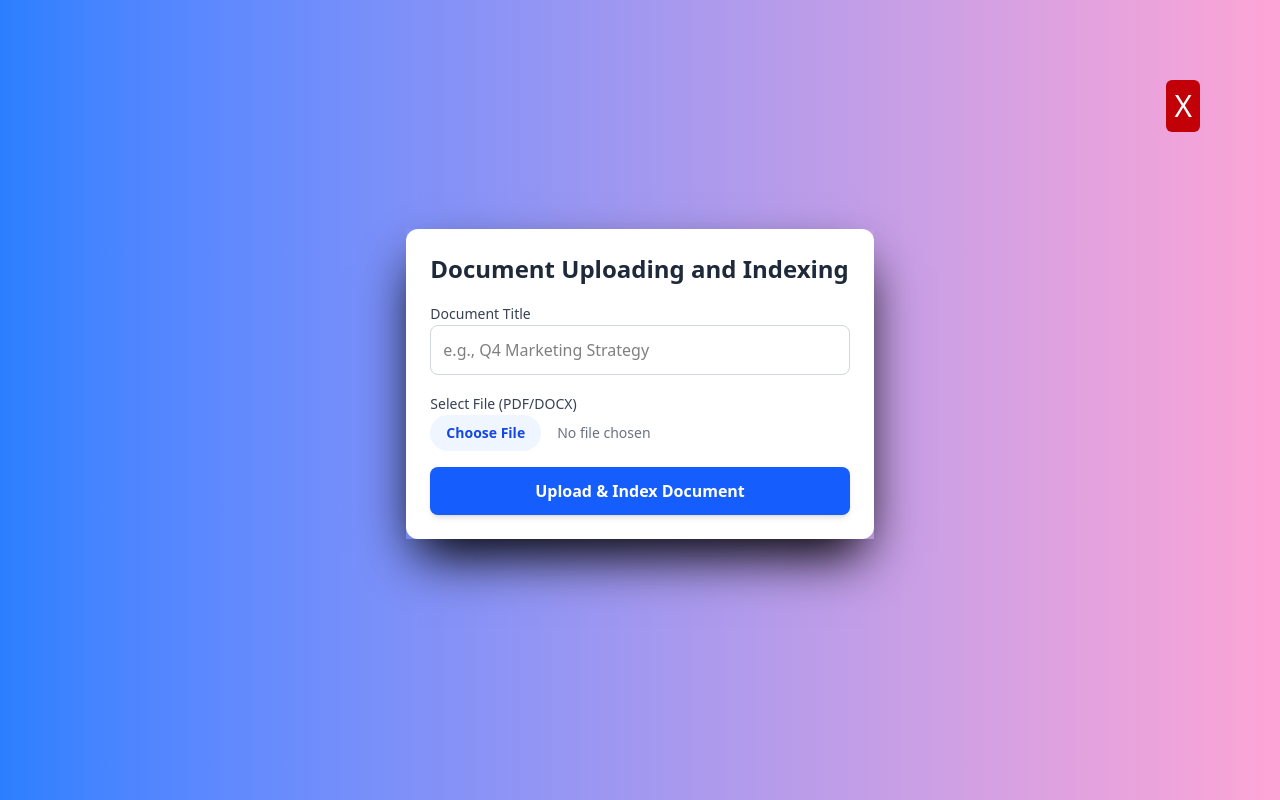
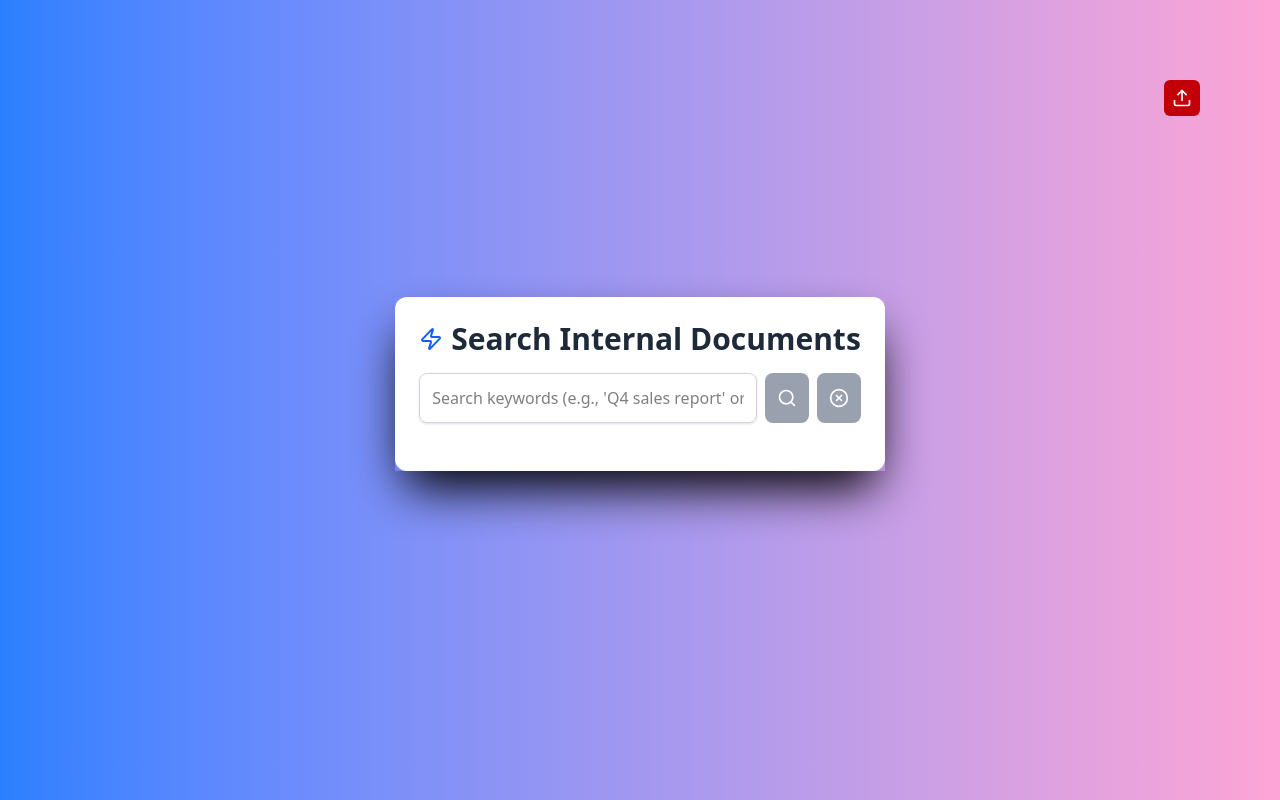
Before and after one commit to dhritich20baruah/Doc-Search, a Next.js app: page / in a window 1280 px wide. Built offline with nearby package versions, Linux system fonts and the light colour scheme.

Commit message:
Categoris  and clear search button added

```diff
--- a/app/component/DocumentSearch.tsx
+++ b/app/component/DocumentSearch.tsx
@@ -2,7 +2,7 @@
 import { useState } from "react";
 import axios from "axios";
 import { MarketingDocument } from "@/types/document";
-import { Search, Loader2, FileText, Link, Zap } from "lucide-react";
+import { Search, Loader2, FileText, Link, Zap, XCircle, Tag, Users, Folder } from "lucide-react";
 
 export default function DocumentSearch() {
   const [query, setQuery] = useState("");
@@ -37,8 +37,14 @@ export default function DocumentSearch() {
     }
   };
 
+   const handleClear = () => {
+    setQuery('');
+    setResults([]);
+    setError(null);
+  }
+
   return (
-    <div className="p-6 rounded-xl shadow-2xl bg-white max-w-2xl mx-auto font-sans">
+   <div className="p-6 rounded-xl shadow-2xl bg-white max-w-2xl mx-auto font-sans">
       <h3 className="text-3xl font-extrabold mb-4 text-gray-800 flex items-center">
         <Zap className="w-6 h-6 mr-2 text-blue-600" />
         Search Internal Documents
@@ -56,8 +62,8 @@ export default function DocumentSearch() {
         />
         <button
           type="submit"
-          disabled={loading}
-          className="p-3 bg-blue-600 text-white rounded-lg hover:bg-blue-700 transition duration-150 disabled:bg-gray-400 flex items-center"
+          disabled={loading || !query.trim()}
+          className="p-3 bg-blue-600 text-white rounded-lg hover:bg-blue-700 transition duration-150 disabled:bg-gray-400 flex items-center cursor-pointer"
         >
           {loading ? (
             <Loader2 className="h-5 w-5 animate-spin" />
@@ -65,6 +71,18 @@ export default function DocumentSearch() {
             <Search className="h-5 w-5" />
           )}
         </button>
+
+        {/* Clear Button */}
+        <button
+          type="button"
+          onClick={handleClear}
+          disabled={loading || (!query && results.length === 0)}
+          className="p-3 bg-red-500 text-white rounded-lg hover:bg-red-600 transition duration-150 disabled:bg-gray-400 flex items-center cursor-pointer"
+          title="Clear Search"
+        >
+          <XCircle className="h-5 w-5" />
+        </button>
+
       </form>
 
       {/* Results Display */}
@@ -78,7 +96,7 @@ export default function DocumentSearch() {
       {!loading && results.length > 0 && (
         <div className="mt-6 space-y-3">
           <h4 className="text-lg font-semibold text-gray-700 border-b pb-1">
-            Found {results.length} Result{results.length !== 1 ? "s" : ""}
+            Found {results.length} Result{results.length !== 1 ? 's' : ''}
           </h4>
 
           <ul className="space-y-4">
@@ -94,6 +112,24 @@ export default function DocumentSearch() {
                   </span>
                 </div>
 
+                {/* --- Display Categorization Data --- */}
+                <div className="flex flex-wrap gap-x-4 gap-y-2 text-xs font-medium text-gray-600 mb-3">
+                    <span className="flex items-center">
+                        <Tag className="w-3 h-3 mr-1 text-purple-500" />
+                        Topic: <span className="ml-1 font-semibold">{doc.topic}</span>
+                    </span>
+                    <span className="flex items-center">
+                        <Folder className="w-3 h-3 mr-1 text-green-500" />
+                        Project: <span className="ml-1 font-semibold">{doc.project}</span>
+                    </span>
+                    <span className="flex items-center">
+                        <Users className="w-3 h-3 mr-1 text-orange-500" />
+                        Team: <span className="ml-1 font-semibold">{doc.team}</span>
+                    </span>
+                </div>
+                {/* ---------------------------------- */}
+
+
                 <p className="text-sm text-gray-500 mb-2 truncate">
                   Indexed Text Snippet: {doc.content.substring(0, 100)}...
                 </p>
@@ -102,7 +138,7 @@ export default function DocumentSearch() {
                   href={doc.file_url}
                   target="_blank"
                   rel="noopener noreferrer"
-                  className="inline-flex items-center text-blue-600 hover:text-blue-800 text-sm font-medium transition duration-150"
+                  className="inline-flex items-center text-blue-600 hover:text-blue-800 text-sm font-medium transition duration-150 mt-2"
                 >
                   <Link className="w-4 h-4 mr-1" />
                   View Original File
@@ -112,12 +148,6 @@ export default function DocumentSearch() {
           </ul>
         </div>
       )}
-
-      {!loading && !error && results.length === 0 && query.trim() && (
-        <p className="text-center text-gray-500 mt-6">
-          Search is complete. No matching documents found for "{query}".
-        </p>
-      )}
     </div>
   );
 }
--- a/app/component/UploadForm.tsx
+++ b/app/component/UploadForm.tsx
@@ -3,6 +3,36 @@ import React, { useState } from "react";
 import axios from "axios";
 import { Loader2, Zap } from "lucide-react";
 import pdfToText from "react-pdftotext";
+import Tesseract from "tesseract.js";
+
+const isImageFile = (file: File) => {
+  const name = file.name.toLowerCase();
+  return (
+    name.endsWith(".png") || name.endsWith(".jpg") || name.endsWith(".jpeg")
+  );
+};
+
+const isPdfFile = (file: File) => {
+  return file.name.toLowerCase().endsWith(".pdf");
+};
+
+async function runTesseractOcr(file: File): Promise<string> {
+  try {
+    const {
+      data: { text },
+    } = await Tesseract.recognize(
+      file,
+      "eng", // Language: English
+      {
+        logger: (m) => console.log(m.status, m.progress), // Show OCR progress
+      }
+    );
+    return text.trim();
+  } catch (e) {
+    console.error("Tesseract OCR Failed:", e);
+    return "OCR_FAILED_ERROR: Could not extract text from image.";
+  }
+}
 
 export async function extractTextFromPdf(file: File) {
   let fullText = await pdfToText(file);
@@ -17,7 +47,13 @@ const UploadForm = () => {
   const [loading, setLoading] = useState(false);
 
   const handleFileChange = (e: React.ChangeEvent<HTMLInputElement>) => {
-    if (e.target.files && e.target.files.length > 0) setFile(e.target.files[0]);
+    const selectedFile = e.target.files ? e.target.files[0] : null;
+    setFile(selectedFile);
+
+    // Suggest title based on file name if no title has been typed
+    if (selectedFile && !title) {
+      setTitle(selectedFile.name.replace(/\.[^/.]+$/, "")); // remove extension
+    }
   };
 
   const handleSubmit = async (e: React.FormEvent) => {
@@ -29,9 +65,33 @@ const UploadForm = () => {
       return;
     }
 
+    if (!isPdfFile(file) && !isImageFile(file)) {
+      setMessage("Error: Only PDF, PNG, JPG, or JPEG files are supported.");
+      return;
+    }
+
     setLoading(true);
     setMessage("Converting file, uploading, and indexing...");
-    const extractedContent = await extractTextFromPdf(file);
+
+    let extractedContent = "";
+
+    if (isImageFile(file)) {
+      setMessage("Extracting content from image using Tesseract OCR...");
+      extractedContent = await runTesseractOcr(file); // 🛑 AWAIT the result
+    } else if (isPdfFile(file)) {
+      setMessage("Extracting content from PDF using react-pdftotext...");
+      extractedContent = await extractTextFromPdf(file); // 🛑 AWAIT the result
+    }
+
+    if (extractedContent.includes("ERROR") || extractedContent === "") {
+      setMessage(
+        `Extraction failed: Extracted content was empty or contained an error.`
+      );
+      setLoading(false);
+      return;
+    }
+
+    setMessage('Extraction complete. Preparing for upload and categorization...');
 
     // 1. Convert File to Base64 String
     const reader = new FileReader();
@@ -102,11 +162,11 @@ const UploadForm = () => {
         {/* File Input */}
         <div className="space-y-1">
           <label className="text-sm font-medium text-gray-700">
-            Select File (PDF/DOCX)
+            Select File (PDF/JPEG/JPG/PNG)
           </label>
           <input
             type="file"
-            accept=".pdf,.docx"
+            accept=".pdf,.png,.jpeg,.jpg"
             onChange={handleFileChange}
             required
             className="w-full text-sm text-gray-500
--- a/app/page.tsx
+++ b/app/page.tsx
@@ -5,12 +5,13 @@ import axios from "axios";
 import { MarketingDocument } from "@/types/document";
 import UploadForm from "./component/UploadForm";
 import DocumentSearch from "./component/DocumentSearch";
+import { Search, Upload, FileUp, UploadCloud } from "lucide-react";
 
 export default function Home() {
   const [searchTerm, setSearchTerm] = useState("");
   const [results, setResults] = useState<MarketingDocument[]>([]);
   const [loading, setLoading] = useState(false);
-  const [visible, setVisible] = useState(false);
+  const [visible, setVisible] = useState(true);
 
   return (
     <div className="flex flex-col min-h-screen items-center justify-center bg-linear-to-r from-blue-500 to-pink-300 space-y-8 relative">
@@ -25,10 +26,10 @@ export default function Home() {
       )}
       <div className="absolute top-20 right-20">
            <button
-            className="bg-red-700 text-white p-2 cursor-pointer text-3xl rounded-md hover:text-red-700 hover:bg-white"
+            className="bg-red-700 text-white p-2 cursor-pointer text-md rounded-md hover:text-red-700 hover:bg-white"
             onClick={() => setVisible((visible) => !visible)}
           >
-            {visible ? "+" : "X"}
+            {visible ? <Upload className="w-5 h-5" /> : <Search className="h-5 w-5" />}
           </button>
       </div>
     </div>
--- a/package.json
+++ b/package.json
@@ -17,7 +17,8 @@
     "pdfjs-dist-es5": "^2.13.216",
     "react": "19.2.0",
     "react-dom": "19.2.0",
-    "react-pdftotext": "^1.3.4"
+    "react-pdftotext": "^1.3.4",
+    "tesseract.js": "^6.0.1"
   },
   "devDependencies": {
     "@tailwindcss/postcss": "^4",
```
Also changed, not shown: 1 other file (tests, documents, lock files or other folders).
